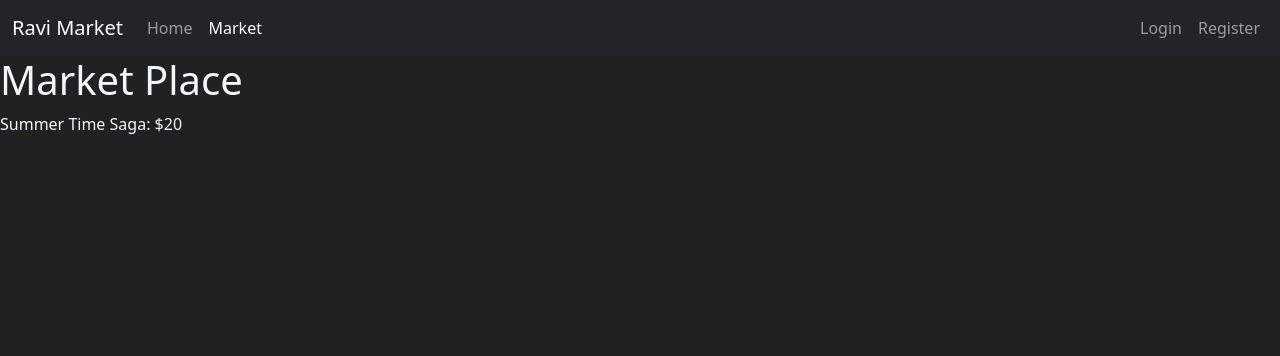
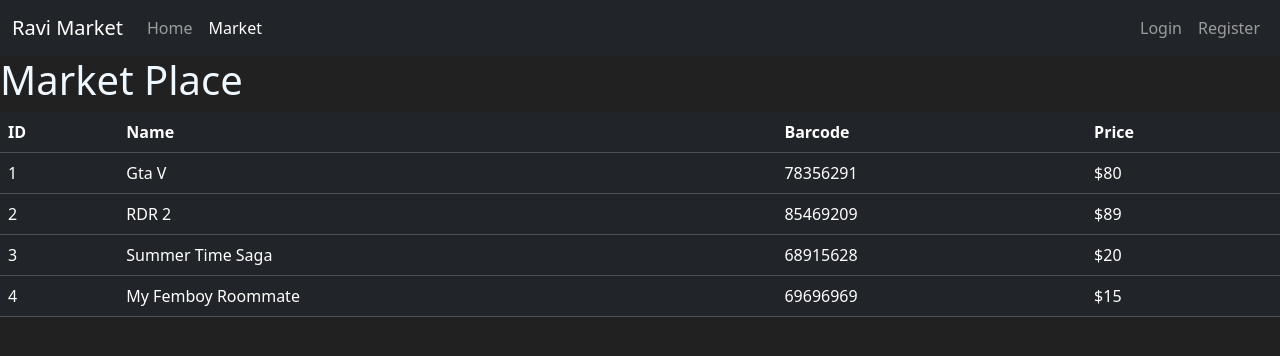
Before and after one commit to M-beast-69/Shopping_FlaskApp_Proto, a Flask app: page /market in a window 1280 px wide. Shown: the top 356 px of the page. Run offline with Flask 3, Linux system fonts and the light colour scheme.

Commit message:
dispalyed data recursively using for loop in jinja

```diff
--- a/app.py
+++ b/app.py
@@ -9,7 +9,12 @@ def home():
 
 @app.route('/market')
 def market():
-    return render_template('market.html', item_name="Summer Time Saga", price="$20")
+    items=[{'id':1, 'name':'Gta V', 'barcode':'78356291','price':'$80'},
+    {'id':2, 'name':'RDR 2', 'barcode':'85469209','price':'$89'},
+    {'id':3, 'name':'Summer Time Saga', 'barcode':'68915628','price':'$20'},
+    {'id':4, 'name':'My Femboy Roommate', 'barcode':'69696969','price':'$15'},
+    ]
+    return render_template('market.html',items=items)
 
 if __name__ == "__main__":
     app.run(debug=True)
--- a/templates/market.html
+++ b/templates/market.html
@@ -34,7 +34,26 @@
         </div>
     </nav>
     <h1>Market Place</h1>
-    <p>{{ item_name }}: {{price}}</p>
+    <table class="table table-hover table-dark">
+        <thead>
+        <tr>
+            <th scope="col">ID</th>
+            <th scope="col">Name</th>
+            <th scope="col">Barcode</th>
+            <th scope="col">Price</th>
+        </tr>
+        </thead>
+        <tbody>
+        {% for item in items %}
+        <tr>
+            <td>{{ item.id }}</td>
+            <td>{{ item.name }}</td>
+            <td>{{ item.barcode }}</td>
+            <td>{{ item.price }}</td>
+        </tr>
+        {% endfor %}
+        </tbody>
+    </table>
     <script src="https://cdn.jsdelivr.net/npm/bootstrap@5.3.8/dist/js/bootstrap.bundle.min.js" integrity="sha384-FKyoEForCGlyvwx9Hj09JcYn3nv7wiPVlz7YYwJrWVcXK/BmnVDxM+D2scQbITxI" crossorigin="anonymous"></script>
     </body>
 
```
